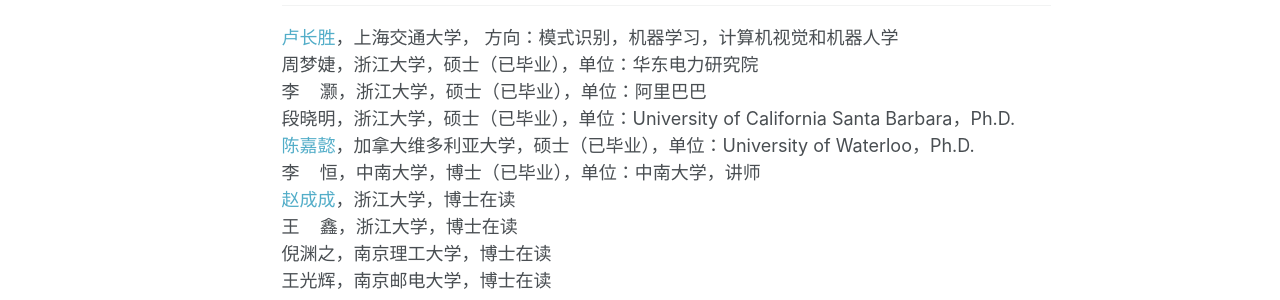
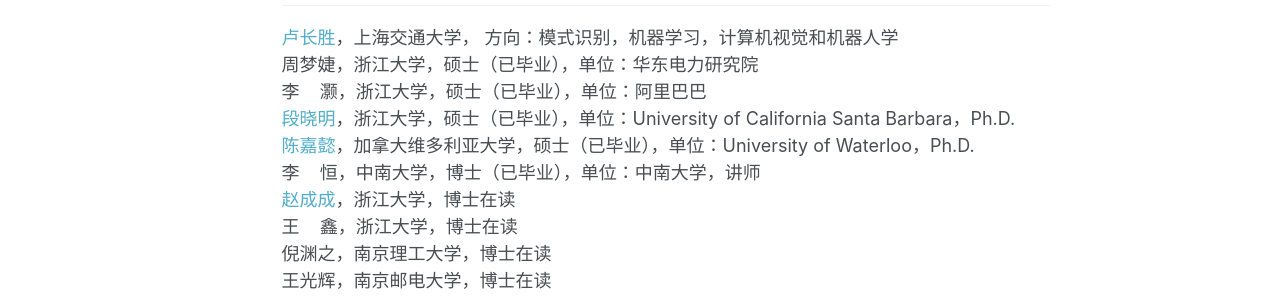
Before and after one commit to jiangshuozz/Jianping-He.github.io, a Jekyll site: the page built from _pages/group.md, in a window 1280 px wide and 1161 px high. Shown: the part 634-934 px from the top of the window. Built offline with Jekyll 4.4.1, drawn with Linux system fonts in a browser that asks for light colours; some web fonts are replaced; part of the change alters nothing that is shown.

```diff
--- a/_pages/group.md
+++ b/_pages/group.md
@@ -32,7 +32,7 @@ redirect_from:
 [卢长胜](https://AlanLuSun.github.io)，上海交通大学， 方向：模式识别，机器学习，计算机视觉和机器人学
 周梦婕，浙江大学，硕士（已毕业），单位：华东电力研究院
 李&nbsp;&nbsp;&nbsp;&nbsp;灏，浙江大学，硕士（已毕业），单位：阿里巴巴
-段晓明，浙江大学，硕士（已毕业），单位：University of California Santa Barbara，Ph.D.
+[段晓明](https://xmduan.github.io/index.html)，浙江大学，硕士（已毕业），单位：University of California Santa Barbara，Ph.D.
 [陈嘉懿](http://cs.uwaterloo.ca/~j524chen)，加拿大维多利亚大学，硕士（已毕业），单位：University of Waterloo，Ph.D.
 李&nbsp;&nbsp;&nbsp;&nbsp;恒，中南大学，博士（已毕业），单位：中南大学，讲师
 [赵成成](http://www.sensornet.cn/chengcheng/index.html)，浙江大学，博士在读
```
